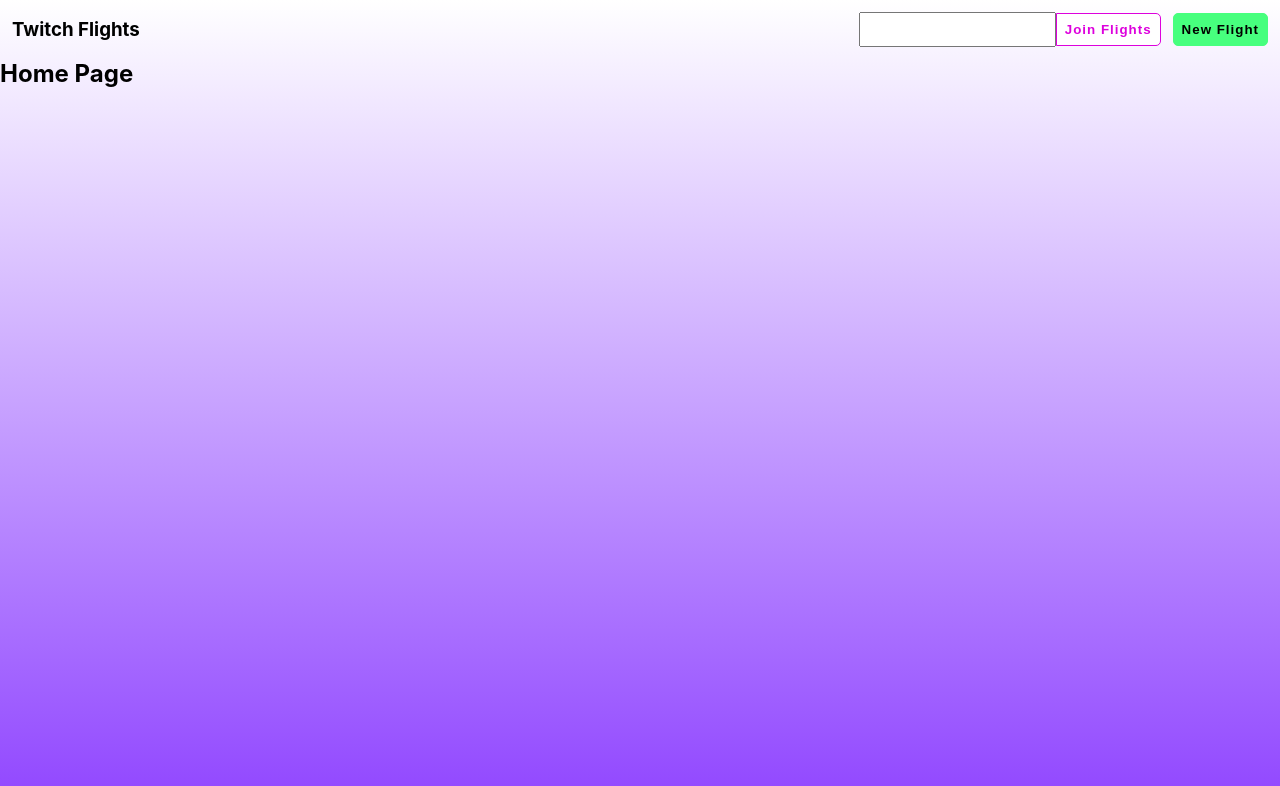
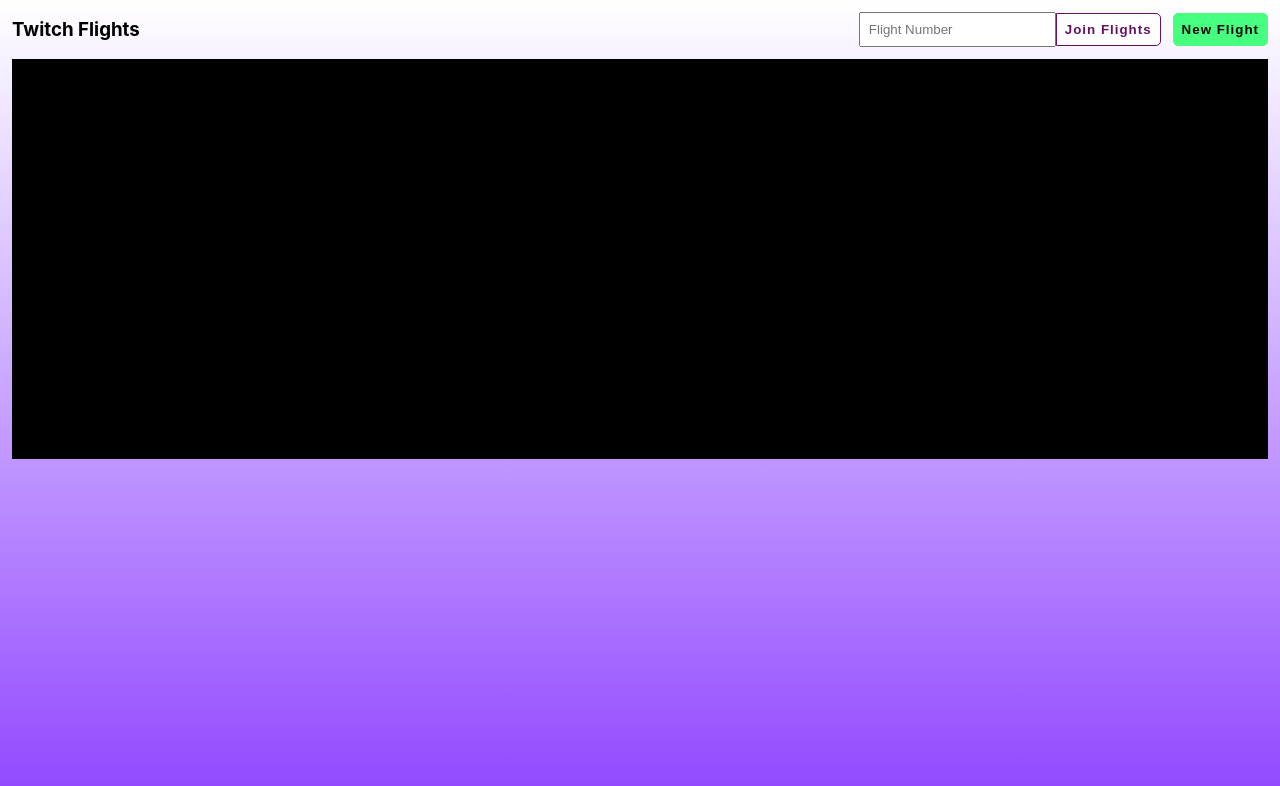
Before and after one commit to ehutchllew/twitch-flights-client, a React (Create React App) app: page / in a window 1280 px wide. Shown: the top 786 px of the page. Built offline with nearby package versions, Linux system fonts and the light colour scheme.

Commit message:
Adding VideoMain component.

```diff
--- a/src/common/form/TextInput.tsx
+++ b/src/common/form/TextInput.tsx
@@ -2,11 +2,12 @@ import React from 'react';
 import styles from "./scss/TextInput.module.scss";
 
 interface ITextInputProps {
+    placeholder?: string;
     value?: string;
 }
 
-export const TextInput = ( { value }: ITextInputProps) => {
+export const TextInput = ( { placeholder, value }: ITextInputProps) => {
     return (
-        <input className={styles.rootContainer}  value={value} />
+        <input className={styles.rootContainer} placeholder={placeholder} value={value} />
     )
 }
--- a/src/common/titleBar/TitleBar.module.scss
+++ b/src/common/titleBar/TitleBar.module.scss
@@ -5,7 +5,6 @@
     background-color: transparent;
     display: flex;
     justify-content: space-between;
-    padding: $spacingMargin;
 
     & .titleContainer {
     }
--- a/src/common/titleBar/TitleBar.tsx
+++ b/src/common/titleBar/TitleBar.tsx
@@ -10,7 +10,7 @@ export const TitleBar = () => {
                 <h1>Twitch Flights</h1>
             </section>
             <section className={styles.inputContainer}>
-                <TextInput />
+                <TextInput placeholder="Flight Number" />
                 <SecondaryButton label="Join Flights" style={{rootContainer: styles.secondaryButtonContainer}} />
                 <PrimaryButton label="New Flight" />
             </section>
--- /dev/null
+++ b/src/common/video/VideoMain.tsx
@@ -0,0 +1,8 @@
+import React from 'react';
+import styles from './scss/VideoMain.module.scss';
+
+export const VideoMain = () => {
+    return (
+        <div className={styles.rootContainer} />
+    )
+}
--- /dev/null
+++ b/src/common/video/scss/VideoMain.module.scss
@@ -0,0 +1,7 @@
+@import "../../../config/config";
+
+.rootContainer {
+    background-color: black;
+    height: 50vh;
+    width: 100%;
+}
--- a/src/config/_config.scss
+++ b/src/config/_config.scss
@@ -4,7 +4,7 @@ $successColor: #47ff7e;
 $primaryColor: #9147ff;
 $secondaryColor: #ffffff;
 // $tertiaryColor: #fff;
-$highlightPrimary: #dd01dd;
+$highlightPrimary: #611361;
 $highlightSecondary: #ffffff;
 
 // App Spacings
--- a/src/home/HomeScreen.tsx
+++ b/src/home/HomeScreen.tsx
@@ -1,11 +1,27 @@
 import React from 'react';
 import { TitleBar } from '../common/titleBar/TitleBar';
+import { VideoMain } from '../common/video/VideoMain';
+import styles from './scss/HomeScreen.module.scss';
 
-export const HomeScreen = () => {
+interface IHomeScreenPropsFromState {
+    isMainVideoLive?: boolean;
+}
+interface IHomeScreenProps extends IHomeScreenPropsFromState {}
+export const HomeScreen = ( { isMainVideoLive }: IHomeScreenProps) => {
+    function renderMainVideo(){
+        return (
+            <VideoMain />
+        )
+    }
     return (
-        <div>
+        <div className={styles.rootContainer}>
             <TitleBar />
-            <h2>Home Page</h2>
+
+            {!isMainVideoLive && (
+                <section className={styles.mainVideoSection}>
+                    {renderMainVideo()}
+                </section>
+            )}
         </div>
     )
 }
--- /dev/null
+++ b/src/home/scss/HomeScreen.module.scss
@@ -0,0 +1,9 @@
+@import "../../config/config";
+
+.rootContainer {
+    padding: $spacingMargin;
+
+    & .mainVideoSection {
+        margin-top: $spacingMargin;
+    }
+}
```
